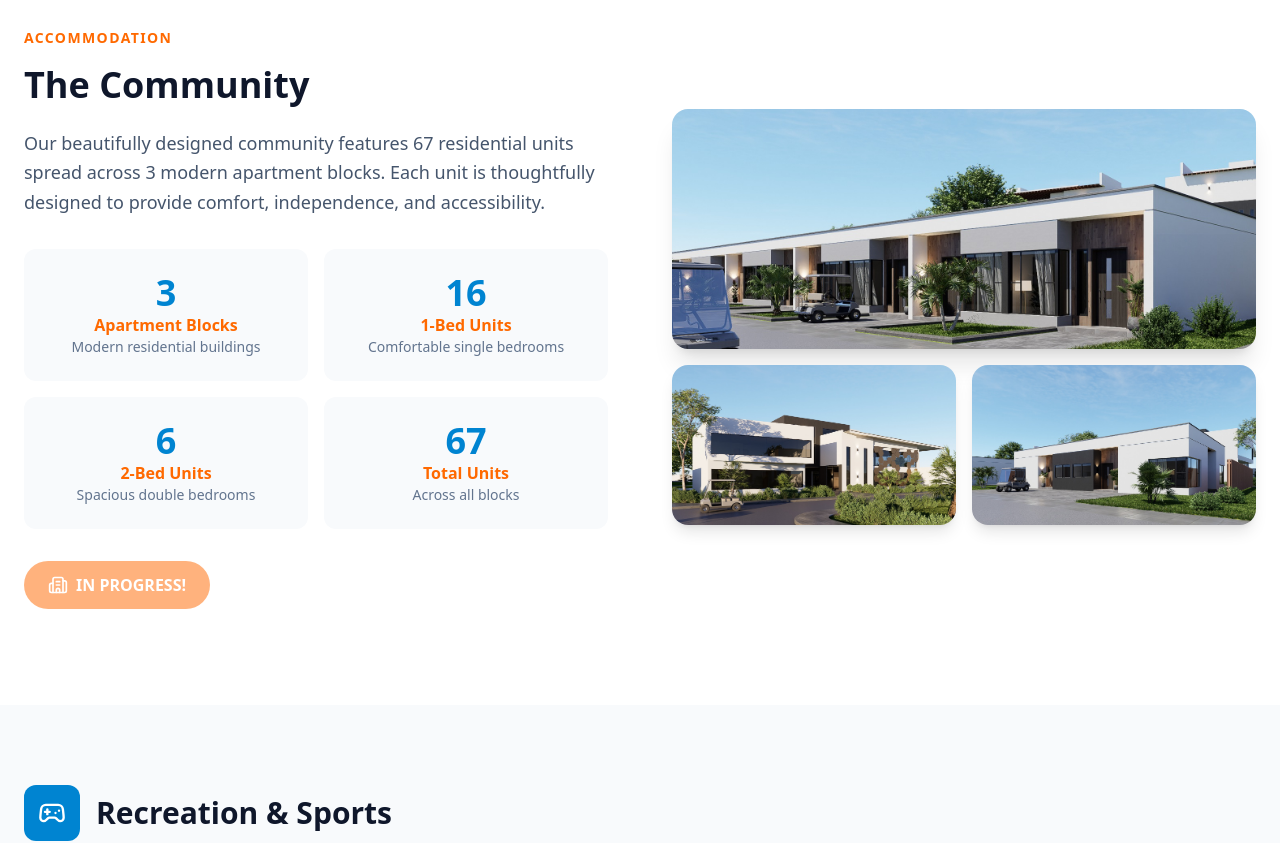
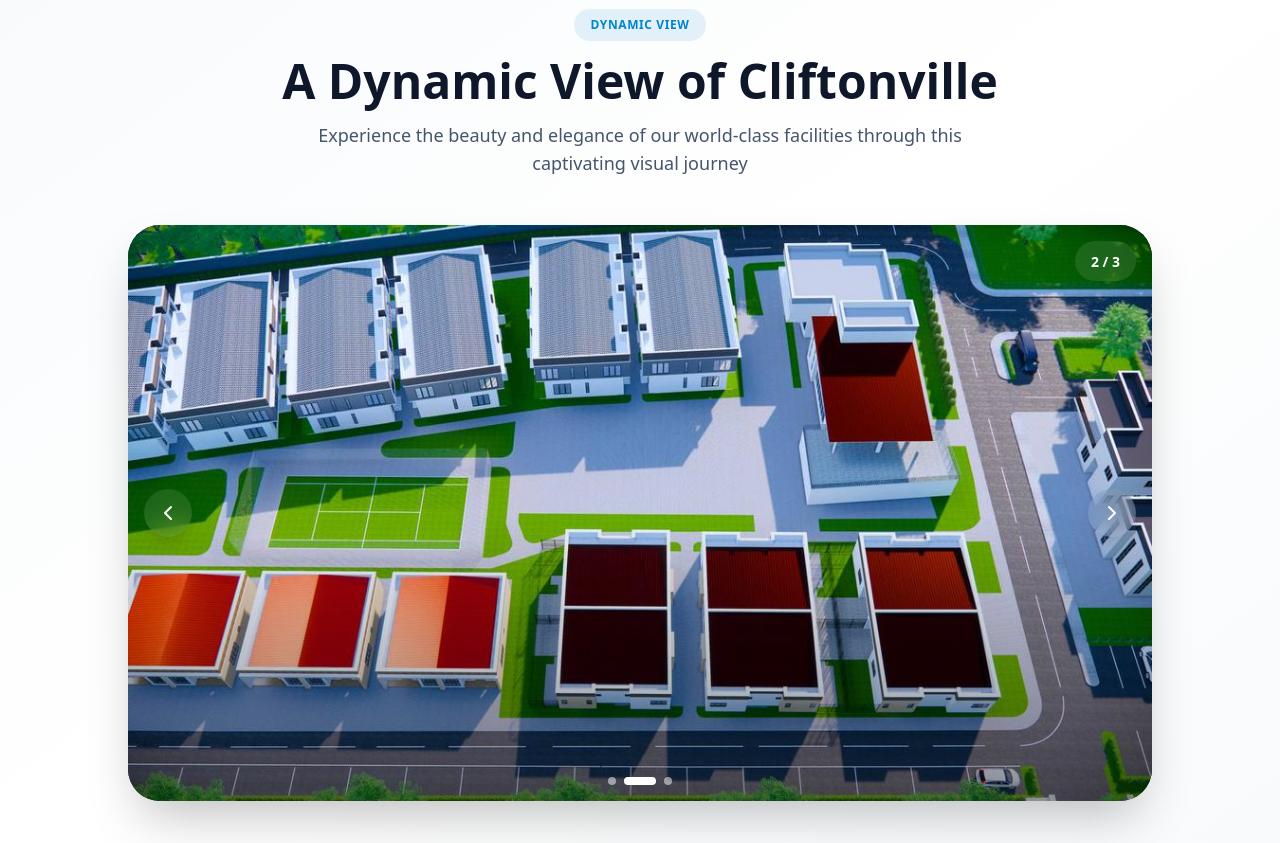
Before and after one commit to Chidi09/Clifton-ville-website, a React (Vite) app: page /facilities in a window 1280 px wide. Shown: the part 580-1423 px from the top of the page. Built offline with nearby package versions, Linux system fonts and the light colour scheme.

Commit message:
Enhance Facilities page with dynamic slideshow feature
- Introduce a dynamic slideshow showcasing facility images with auto-rotation and navigation controls
- Add new WhatsApp images for a captivating visual experience
- Implement animations for smooth transitions between slides

```diff
--- a/src/components/Layout.jsx
+++ b/src/components/Layout.jsx
@@ -177,8 +177,8 @@ const Layout = ({ children }) => {
           <div className="md:col-span-2">
             <div className="flex items-center gap-3 mb-6">
                <div className="relative">
-                 <div className="absolute inset-0 bg-white rounded-xl blur-md opacity-60"></div>
-                 <img src={logoImage} alt="Cliftonville Gardens" className="relative h-20 w-20 rounded-xl object-cover drop-shadow-[0_0_8px_rgba(255,255,255,0.8)]" />
+                 <div className="absolute inset-0 bg-white rounded-xl blur-sm opacity-30"></div>
+                 <img src={logoImage} alt="Cliftonville Gardens" className="relative h-20 w-20 rounded-xl object-cover drop-shadow-[0_0_4px_rgba(255,255,255,0.5)]" />
                </div>
                <span className="font-bold text-2xl tracking-tight text-white">Cliftonville Gardens</span>
             </div>
--- a/src/pages/Facilities.jsx
+++ b/src/pages/Facilities.jsx
@@ -1,7 +1,7 @@
-import React from 'react';
-import { motion } from 'framer-motion';
+import React, { useState, useEffect } from 'react';
+import { motion, AnimatePresence } from 'framer-motion';
 import { Link } from 'react-router-dom';
-import { Building2, Dumbbell, UtensilsCrossed, Stethoscope, Waves, TreePine, Gamepad2, Scissors, Sparkles, UserCheck, Brain } from 'lucide-react';
+import { Building2, Dumbbell, UtensilsCrossed, Stethoscope, Waves, TreePine, Gamepad2, Scissors, Sparkles, UserCheck, Brain, ChevronLeft, ChevronRight } from 'lucide-react';
 
 // Import actual facility images
 import buildingImage1 from '../assets/IMG-20251017-WA0008.jpg';
@@ -26,7 +26,29 @@ import massageImage from '../assets/facilities images/massage therapy room.jpg';
 import therapyImage from '../assets/facilities images/therapy.jpg';
 import counselingImage from '../assets/facilities images/counselling room.jpg';
 
+// Import WhatsApp images for dynamic slideshow
+import whatsappImg1 from '../assets/WhatsApp Image 2025-12-29 at 9.56.02 AM.jpeg';
+import whatsappImg2 from '../assets/WhatsApp Image 2025-12-29 at 9.56.04 AM (1).jpeg';
+import whatsappImg3 from '../assets/WhatsApp Image 2025-12-29 at 9.56.04 AM.jpeg';
+import whatsappImg4 from '../assets/WhatsApp Image 2025-12-29 at 9.56.05 AM (1).jpeg';
+import whatsappImg5 from '../assets/WhatsApp Image 2025-12-29 at 9.56.05 AM.jpeg';
+import whatsappImg6 from '../assets/WhatsApp Image 2025-12-29 at 9.56.06 AM.jpeg';
+
+const whatsappImages = [whatsappImg1, whatsappImg2, whatsappImg3, whatsappImg4, whatsappImg5, whatsappImg6];
+
 const Facilities = () => {
+  const [currentSlide, setCurrentSlide] = useState(0);
+  const [selectedImages] = useState(whatsappImages.slice(0, 3)); // Use first 3 images
+
+  // Auto-rotate slideshow
+  useEffect(() => {
+    const interval = setInterval(() => {
+      setCurrentSlide((prev) => (prev + 1) % selectedImages.length);
+    }, 4000); // Change every 4 seconds
+
+    return () => clearInterval(interval);
+  }, [selectedImages.length]);
+
   const facilityCategories = [
     {
       title: "Recreation & Sports",
@@ -116,6 +138,95 @@ const Facilities = () => {
             <p className="text-xl text-sky-100 max-w-3xl mx-auto">
               State-of-the-art facilities for unmatched comfort and convenience in Itori, Ewekoro LGA, Ogun State.
             </p>
+          </motion.div>
+        </div>
+      </section>
+
+      {/* Dynamic Slideshow Section */}
+      <section className="py-16 md:py-20 bg-gradient-to-br from-slate-50 via-white to-slate-50 relative overflow-hidden">
+        <div className="max-w-7xl mx-auto px-6">
+          <motion.div
+            initial={{ opacity: 0, y: 20 }}
+            whileInView={{ opacity: 1, y: 0 }}
+            viewport={{ once: true }}
+            className="text-center mb-8 md:mb-12"
+          >
+            <span className="inline-block py-2 px-4 mb-4 rounded-full bg-sky-600/10 text-sky-600 font-bold text-xs uppercase tracking-wider">
+              Dynamic View
+            </span>
+            <h2 className="text-3xl md:text-4xl lg:text-5xl font-bold text-slate-900 mb-3 md:mb-4">
+              A Dynamic View of Cliftonville
+            </h2>
+            <p className="text-slate-600 text-base md:text-lg max-w-2xl mx-auto">
+              Experience the beauty and elegance of our world-class facilities through this captivating visual journey
+            </p>
+          </motion.div>
+
+          <motion.div
+            initial={{ opacity: 0, scale: 0.95 }}
+            whileInView={{ opacity: 1, scale: 1 }}
+            viewport={{ once: true }}
+            className="relative max-w-5xl mx-auto"
+          >
+            <div className="relative rounded-3xl md:rounded-[2rem] overflow-hidden shadow-2xl bg-slate-900 aspect-[16/10] md:aspect-[16/9]">
+              <AnimatePresence mode="wait">
+                <motion.div
+                  key={currentSlide}
+                  initial={{ opacity: 0, scale: 1.1 }}
+                  animate={{ opacity: 1, scale: 1 }}
+                  exit={{ opacity: 0, scale: 0.95 }}
+                  transition={{ duration: 0.8, ease: "easeInOut" }}
+                  className="absolute inset-0"
+                >
+                  <img
+                    src={selectedImages[currentSlide]}
+                    alt={`Cliftonville Gardens view ${currentSlide + 1}`}
+                    className="w-full h-full object-cover"
+                  />
+                  {/* Gradient overlay */}
+                  <div className="absolute inset-0 bg-gradient-to-t from-black/40 via-transparent to-transparent" />
+                </motion.div>
+              </AnimatePresence>
+
+              {/* Navigation arrows */}
+              <button
+                onClick={() => setCurrentSlide((prev) => (prev - 1 + selectedImages.length) % selectedImages.length)}
+                className="absolute left-4 top-1/2 -translate-y-1/2 z-10 w-12 h-12 bg-white/10 backdrop-blur-md rounded-full flex items-center justify-center text-white hover:bg-white/20 transition-all duration-300 shadow-lg"
+                aria-label="Previous image"
+              >
+                <ChevronLeft size={24} />
+              </button>
+              <button
+                onClick={() => setCurrentSlide((prev) => (prev + 1) % selectedImages.length)}
+                className="absolute right-4 top-1/2 -translate-y-1/2 z-10 w-12 h-12 bg-white/10 backdrop-blur-md rounded-full flex items-center justify-center text-white hover:bg-white/20 transition-all duration-300 shadow-lg"
+                aria-label="Next image"
+              >
+                <ChevronRight size={24} />
+              </button>
+
+              {/* Slide indicators */}
+              <div className="absolute bottom-4 left-1/2 -translate-x-1/2 z-10 flex gap-2">
+                {selectedImages.map((_, idx) => (
+                  <button
+                    key={idx}
+                    onClick={() => setCurrentSlide(idx)}
+                    className={`h-2 rounded-full transition-all duration-300 ${
+                      idx === currentSlide
+                        ? 'bg-white w-8'
+                        : 'bg-white/50 hover:bg-white/80 w-2'
+                    }`}
+                    aria-label={`Go to slide ${idx + 1}`}
+                  />
+                ))}
+              </div>
+
+              {/* Decorative elements */}
+              <div className="absolute top-4 right-4 z-10 bg-white/10 backdrop-blur-md px-4 py-2 rounded-full">
+                <span className="text-white text-sm font-semibold">
+                  {currentSlide + 1} / {selectedImages.length}
+                </span>
+              </div>
+            </div>
           </motion.div>
         </div>
       </section>
```
